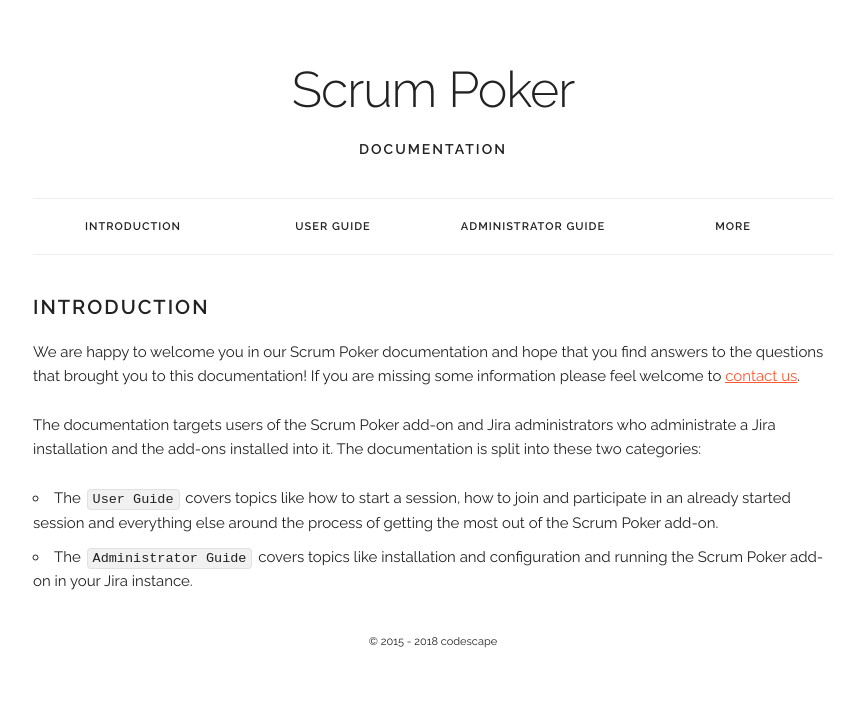
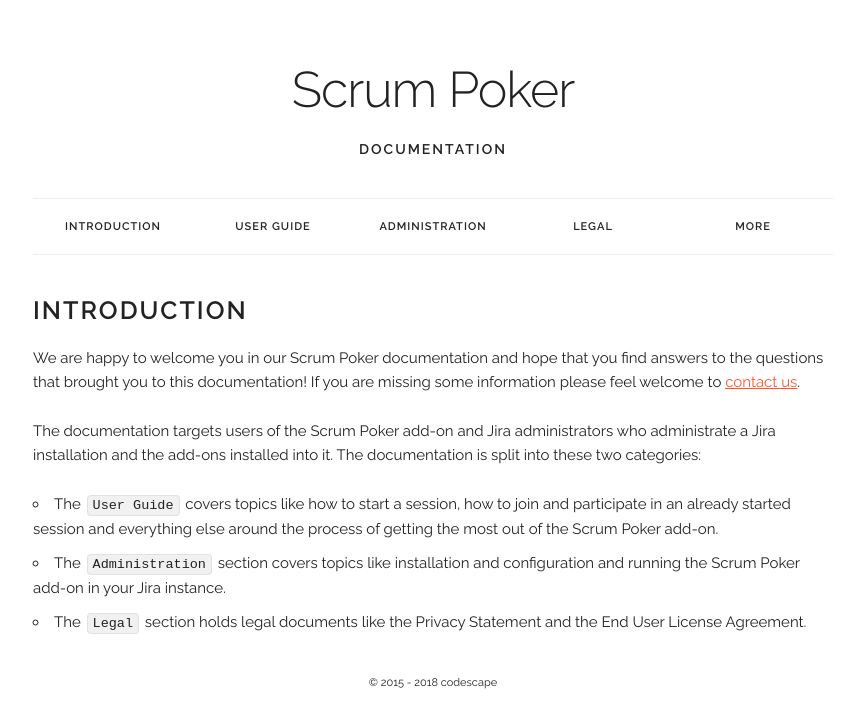
Before and after one commit to codescape/jira-scrum-poker, a Jekyll site: the page built from docs/index.md, in a window 1280 px wide. Shown: the top 728 px of the page, without its empty margins (207-1071 px from the left). Built offline with Jekyll 4.4.1, drawn with Linux system fonts in a browser that asks for light colours; nearby versions of some CDN libraries.

Commit message:
docs: provide EULA and privacy statement in online documentation

```diff
--- a/docs/_layouts/default.html
+++ b/docs/_layouts/default.html
@@ -51,7 +51,7 @@
                     </div>
                 </li>
                 <li class="navbar-item">
-                    <a class="navbar-link" href="#" data-popover="#administrationNavPopover">Administrator Guide</a>
+                    <a class="navbar-link" href="#" data-popover="#administrationNavPopover">Administration</a>
                     <div id="administrationNavPopover" class="popover">
                         <ul class="popover-list">
                             <li class="popover-item">
@@ -59,6 +59,19 @@
                             </li>
                             <li class="popover-item">
                                 <a class="popover-link" href="/scrum-poker-configuration">Scrum Poker Configuration</a>
+                            </li>
+                        </ul>
+                    </div>
+                </li>
+                <li class="navbar-item">
+                    <a class="navbar-link" href="#" data-popover="#legalNavPopover">Legal</a>
+                    <div id="legalNavPopover" class="popover">
+                        <ul class="popover-list">
+                            <li class="popover-item">
+                                <a class="popover-link" href="/privacy-statement">Privacy Statement</a>
+                            </li>
+                            <li class="popover-item">
+                                <a class="popover-link" href="/end-user-license-agreement">End User License Agreement</a>
                             </li>
                         </ul>
                     </div>
--- a/docs/css/custom.css
+++ b/docs/css/custom.css
@@ -16,7 +16,7 @@
     font-weight: 600; }
 
 h2 {
-    font-size: 2rem; }
+    font-size: 2.5rem; }
 
 h4 {
     font-size: 1.2rem; }
@@ -84,7 +84,7 @@
         position: relative;
         float: left;
         margin-bottom: 0;
-        width: 25%;
+        width: 20%;
         text-align: center; }
 
     .navbar-link {
--- a/docs/index.md
+++ b/docs/index.md
@@ -10,4 +10,5 @@
 The documentation is split into these two categories:
 
 * The `User Guide` covers topics like how to start a session, how to join and participate in an already started session and everything else around the process of getting the most out of the Scrum Poker add-on.
-* The `Administrator Guide` covers topics like installation and configuration and running the Scrum Poker add-on in your Jira instance.
+* The `Administration` section covers topics like installation and configuration and running the Scrum Poker add-on in your Jira instance.
+* The `Legal` section holds legal documents like the Privacy Statement and the End User License Agreement.
```
Also changed, not shown: docs/end-user-license-agreement.md (added, +51 -0 lines), docs/privacy-statement.md (renamed from privacy_statement.md, +12 -6 lines), changelog.md, readme.md.
